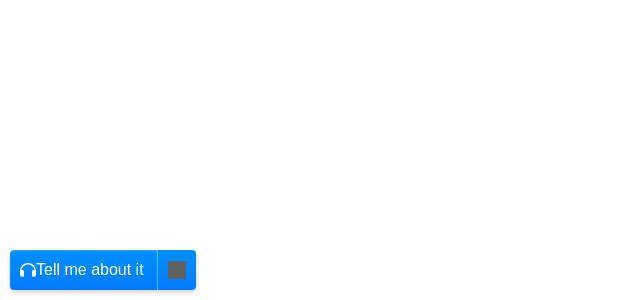
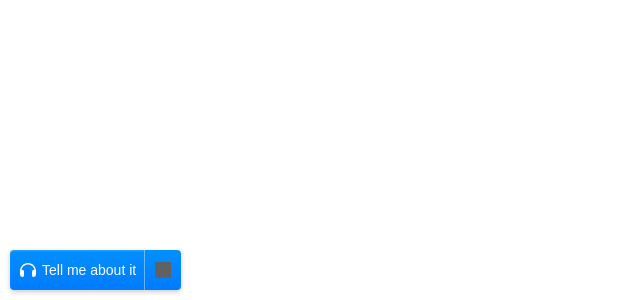
Before and after one commit to furtherfox/tmai-widget-11labs, a React (Create React App) app: page / in a window 1280 px wide. Shown: the part 500-800 px from the top of the page, without its empty margins (0-640 px from the left). Built offline with nearby package versions, Linux system fonts and the light colour scheme; grey boxes are pictures that could not be loaded.

Commit message:
css corrections

```diff
--- a/src/Widget.module.css
+++ b/src/Widget.module.css
@@ -19,13 +19,11 @@
 
 }
 
-.myWidgetIcon {
+.myWidget-icon  {
   padding-right: 6px;
   width: 16px;
   height: 16px;
 }
-
-
 
 /* Style for the action button */
 .myWidget-actionButton {
@@ -35,7 +33,7 @@
   height: 40px;
   background: #007bff; /* Consistent background for all states */
   color: white;
-  font-size: 16px;
+  font-size: 14px;
   border-radius: 4px 0 0 4px; /* Round top left and bottom left corners */
   display: flex;
   align-items: center;
@@ -72,8 +70,8 @@
 
 /* Style for the language icon */
 .myWidget-languageIcon {
-  width: 18px; /* Your desired size */
-  height: 18px; /* Your desired size */
+  width: 16px; /* Your desired size */
+  height: 16px; /* Your desired size */
   filter: invert(1); /* Invert the color to white */
 }
 
@@ -92,7 +90,7 @@
   left: 0px; /* Align with the left edge of the container */
   margin-bottom: 10px; /* Spacing between the selector and the container */
   margin-left: 90px; /* Adjust this to the width of the language selector */
-  width: 85px;
+  width: 80px;
   padding: 5px 5px;
   z-index: 10002; /* Above the buttons */
   background-color: white;
@@ -122,24 +120,32 @@
     display: none;
   }
 }
-
-/* Original Styling for the action and language buttons */
+/* Subtle Gradient for Buttons */
 .myWidget-actionButton, .myWidget-languageButton {
-  background: linear-gradient(to bottom, #0090ff 0%, #007bff 100%); /* Subtle gradient from lighter to standard blue */
-  box-shadow: 0px 2px 4px rgba(0, 0, 0, 0.1); /* Soft shadow for depth */
+  background: linear-gradient(to bottom, #0090ff 0%, #007bff 100%);
 }
 
-/* Hover effect for action and language buttons */
+/* Hover effect for buttons */
 .myWidget-actionButton:hover, .myWidget-languageButton:hover {
-  background: linear-gradient(to bottom, #003d99 0%, #0056b3 100%); /* Gradient for hover effect */
+  background: linear-gradient(to bottom, #003d99 0%, #0056b3 100%);
 }
 
-/* Subtle inner shadow for depth */
+/* Soft External Shadow for a Lifted Look */
+.myWidget-actionButton, .myWidget-languageButton {
+  box-shadow: 0px 2px 4px rgba(0, 0, 0, 0.1);
+}
+
+/* Subtle Inner Shadow for Depth */
 .myWidget-actionButton, .myWidget-languageButton {
   box-shadow: inset 0 1px 2px rgba(255, 255, 255, 0.2);
 }
 
-/* Separator between buttons */
+/* Maintain the Separator */
 .myWidget-languageButton {
-  box-shadow: -1px 0 0 0 rgba(255, 255, 255, 0.4); /* Subtle separator */
+  box-shadow: -1px 0 0 0 rgba(255, 255, 255, 0.4); /* Adjusted to be more subtle */
 }
+
+/* Adjusted Padding for Action Button */
+.myWidget-actionButton {
+  padding-right: 5px;
+}
```
